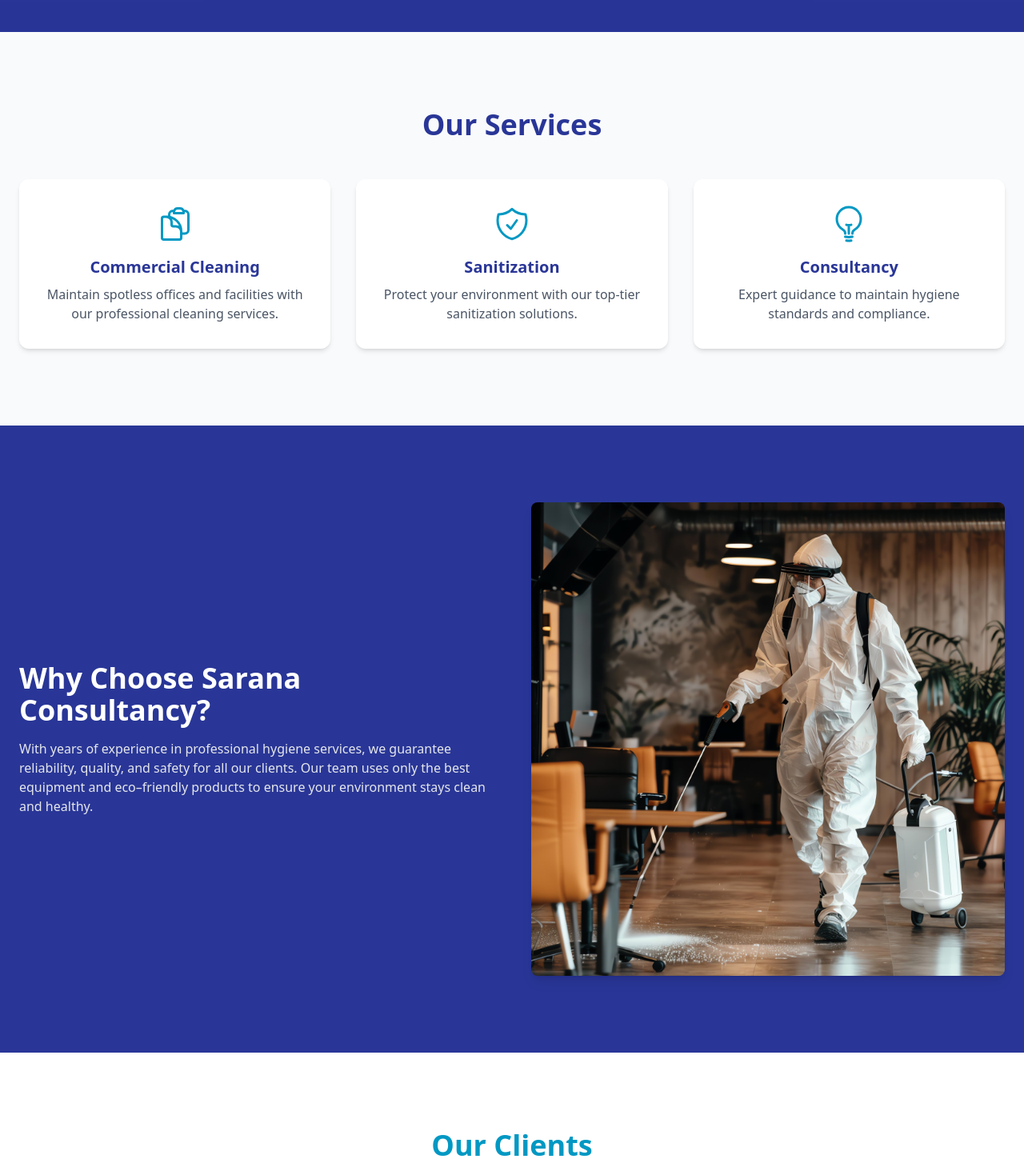
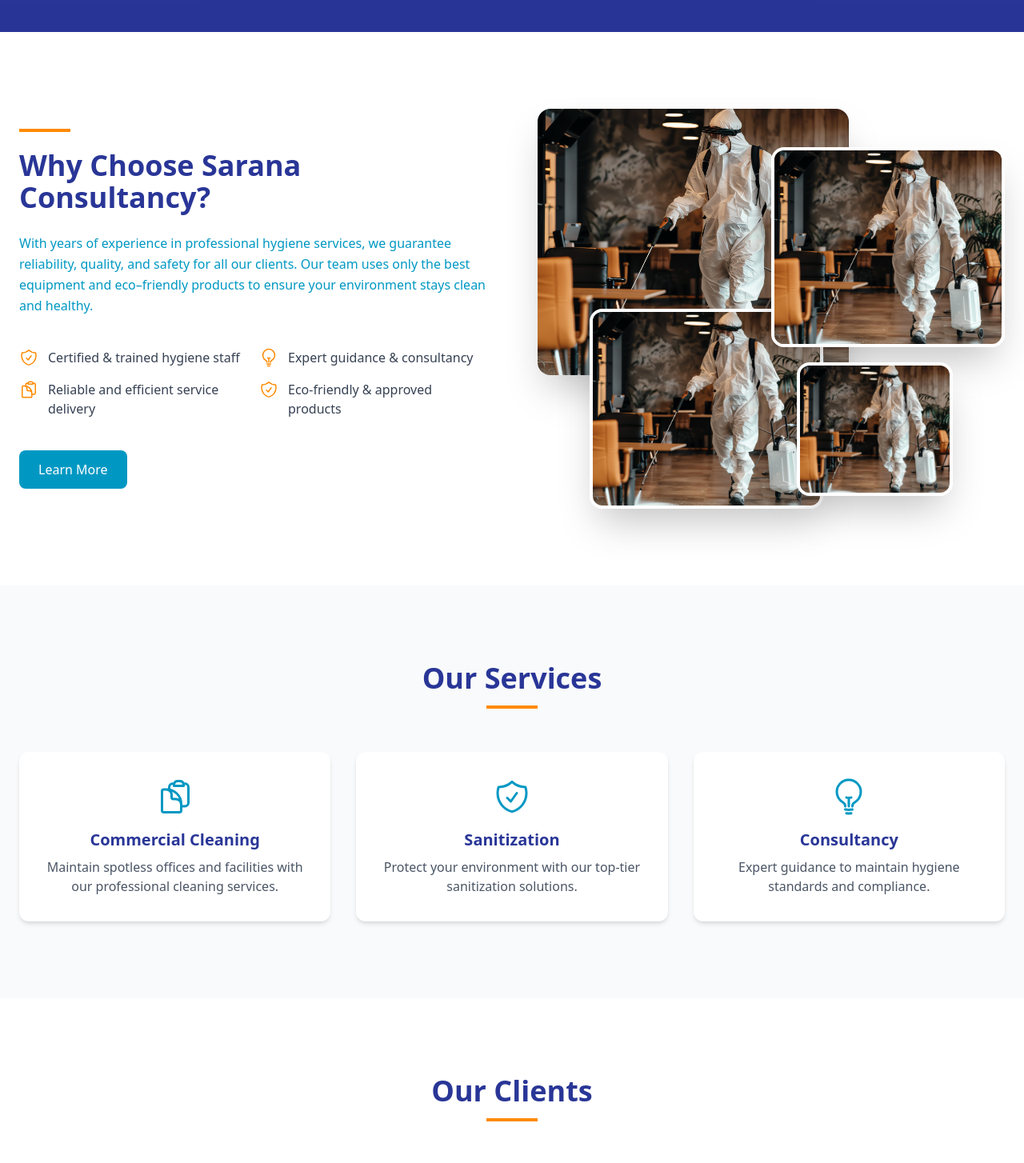
Before and after one commit to kirikanjuguna/Sarana, a Next.js app: page / in a window 1280 px wide. Shown: the part 760-2214 px from the top of the page at 80% size. Built offline with nearby package versions, Linux system fonts and the light colour scheme; grey boxes are pictures that could not be loaded.

Commit message:
about section structuring

```diff
--- a/app/page.tsx
+++ b/app/page.tsx
@@ -81,14 +81,91 @@
         </div>
       </section>
 
+            {/* About Section */}
+      <section className="py-24 bg-white text-primary">
+        <div className="max-w-7xl mx-auto px-6 grid md:grid-cols-2 gap-16 items-center">
+
+          {/* Text */}
+          <div className="space-y-6">
+            <div>
+              <span className="inline-block h-1 w-16 bg-orange mb-4"></span>
+              <h2 className="text-3xl md:text-4xl font-bold">
+                Why Choose Sarana Consultancy?
+              </h2>
+            </div>
+
+            <p className="text-accent leading-relaxed">
+              With years of experience in professional hygiene services,
+              we guarantee reliability, quality, and safety for all our clients.
+              Our team uses only the best equipment and eco–friendly products
+              to ensure your environment stays clean and healthy.
+            </p>
+
+            {/* Value Points */}
+            <div className="grid grid-cols-1 sm:grid-cols-2 gap-4 pt-4">
+              <div className="flex items-start gap-3">
+                <ShieldCheckIcon className="h-6 w-6 text-orange flex-shrink-0" />
+                <p className="text-gray-700">Certified & trained hygiene staff</p>
+              </div>
+              <div className="flex items-start gap-3">
+                <LightBulbIcon className="h-6 w-6 text-orange flex-shrink-0" />
+                <p className="text-gray-700">Expert guidance & consultancy</p>
+              </div>
+              <div className="flex items-start gap-3">
+                <ClipboardDocumentIcon className="h-6 w-6 text-orange flex-shrink-0" />
+                <p className="text-gray-700">Reliable and efficient service delivery</p>
+              </div>
+              <div className="flex items-start gap-3">
+                <ShieldCheckIcon className="h-6 w-6 text-orange flex-shrink-0" />
+                <p className="text-gray-700">Eco-friendly & approved products</p>
+              </div>
+            </div>
+
+            <button className="mt-4 inline-block bg-accent px-6 py-3 rounded-lg text-white hover:bg-accent/90 transition">
+              Learn More
+            </button>
+          </div>
+
+          {/* Overlapping Images Collage */}
+          <div className="relative w-full h-[400px] md:h-[500px]">
+            <img
+              src="/assets/images/about-image.jpg"
+              alt="Service 1"
+              className="absolute top-0 left-0 w-2/3 h-2/3 rounded-2xl shadow-2xl object-cover z-10"
+            />
+            <img
+              src="/assets/images/about-image.jpg"
+              alt="Service 2"
+              className="absolute top-12 right-0 w-1/2 h-1/2 rounded-2xl shadow-2xl object-cover border-4 border-white z-20"
+            />
+            <img
+              src="/assets/images/about-image.jpg"
+              alt="Service 3"
+              className="absolute bottom-0 left-1/9 w-1/2 h-1/2 rounded-2xl shadow-2xl object-cover border-4 border-white z-10"
+            />
+            <img
+              src="/assets/images/about-image.jpg"
+              alt="Service 4"
+              className="absolute bottom-4 right-1/9 w-1/3 h-1/3 rounded-2xl shadow-2xl object-cover border-4 border-white z-30"
+            />
+          </div>
+
+        </div>
+      </section>
+
+
+
           {/* Services Section */}
       <section className="py-24 bg-gray-50 text-primary">
-        <div className="max-w-7xl mx-auto px-6">
-          <h2 className="text-3xl md:text-4xl font-bold text-center mb-12">
+        <div className="max-w-7xl mx-auto px-6 text-center mb-12">
+          <h2 className="text-3xl md:text-4xl font-bold">
             Our Services
           </h2>
+          {/* Accent Line */}
+          <span className="inline-block h-1 w-16 bg-orange mt-2"></span>
+        </div>
 
-          <div className="grid grid-cols-1 md:grid-cols-3 gap-8">
+        <div className="max-w-7xl mx-auto px-6 grid grid-cols-1 md:grid-cols-3 gap-8">
           {services.map((service, idx) => {
             const Icon = service.icon;
             return (
@@ -105,36 +182,18 @@
             );
           })}
         </div>
-        </div>
       </section>
 
-      {/* About Section */}
-      <section className="py-24 bg-primary text-white">
-        <div className="max-w-7xl mx-auto px-6 flex flex-col md:flex-row items-center gap-12">
-          <div className="md:w-1/2">
-            <h2 className="text-3xl md:text-4xl font-bold mb-4">
-              Why Choose Sarana Consultancy?
-            </h2>
-            <p className="text-gray-200">
-              With years of experience in professional hygiene services, we
-              guarantee reliability, quality, and safety for all our clients.
-              Our team uses only the best equipment and eco–friendly products to
-              ensure your environment stays clean and healthy.
-            </p>
-          </div>
-          <div className="md:w-1/2">
-            <img
-              src="/assets/images/about-image.jpg"
-              alt="About Sarana Consultancy"
-              className="rounded-lg shadow-lg"
-            />
-          </div>
-        </div>
-      </section>
 
       {/* Clients Carousel Section */}
-      <section className="py-24 bg-white text-accent text-center">
-        <h2 className="text-3xl md:text-4xl font-bold mb-12">Our Clients</h2>
+      <section className="py-24 bg-white text-primary text-center">
+        <div className="max-w-7xl mx-auto px-6 mb-12">
+          <h2 className="text-3xl md:text-4xl font-bold">
+            Our Clients
+          </h2>
+          {/* Accent Line */}
+          <span className="inline-block h-1 w-16 bg-orange mt-2"></span>
+        </div>
 
         <Swiper
           spaceBetween={50}
@@ -180,21 +239,21 @@
           <SwiperSlide>
             <img
               src="/assets/clients/client1.png"
-              alt="Client 4"
+              alt="Client 5"
               className="h-16 object-contain mx-auto"
             />
           </SwiperSlide>
           <SwiperSlide>
             <img
               src="/assets/clients/client1.png"
-              alt="Client 4"
+              alt="Client 6"
               className="h-16 object-contain mx-auto"
             />
           </SwiperSlide>
           <SwiperSlide>
             <img
               src="/assets/clients/client1.png"
-              alt="Client 4"
+              alt="Client 7"
               className="h-16 object-contain mx-auto"
             />
           </SwiperSlide>
@@ -236,17 +295,17 @@
 
               <li className="flex items-start gap-3">
                 <MapPinIcon className="h-6 w-6 text-orange" />
-                <span>Nairobi, Kenya</span>
+                <span>Peponi road<br/>Nairobi, Kenya</span>
               </li>
 
               <li className="flex items-start gap-3">
                 <PhoneIcon className="h-6 w-6 text-orange" />
-                <span>+254 700 000 000</span>
+                <span>+254 751 435511<br/>+254 724 435511</span>
               </li>
 
               <li className="flex items-start gap-3">
                 <EnvelopeIcon className="h-6 w-6 text-orange" />
-                <span>info@saranaconsultancy.com</span>
+                <span>hygiene@saranaconsultants.co.ke</span>
               </li>
 
             </ul>
```
Lines whose indentation alone changed are shown as unchanged.
